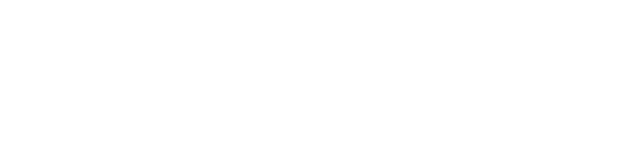
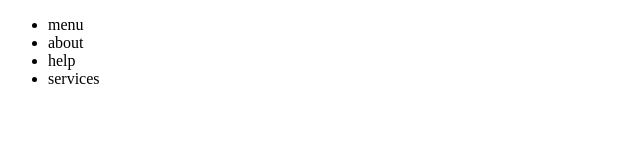
Before and after one commit to MACHMOSES/PROJECT-X, a plain HTML site: page index.html in a window 1280 px wide. Shown: the whole page, without its empty margins (0-640 px from the left). Drawn offline with Linux system fonts and the light colour scheme.

Commit message:
this are changes made on the header for the training in terminal

```diff
--- a/index.html
+++ b/index.html
@@ -10,6 +10,21 @@
 
 </head>
 <body>
+    <header>
+        <nav>
+            <div></div>
+            <div></div>
+            <div></div>
+            <div>
+                <ul>
+                    <li>menu</li>
+                    <li>about</li>
+                    <li>help</li>
+                    <li>services</li>
+                </ul>
+            </div>
+        </nav>
+    </header>
     <script src="./index.js"></script>
 </body>
 </html>
```
